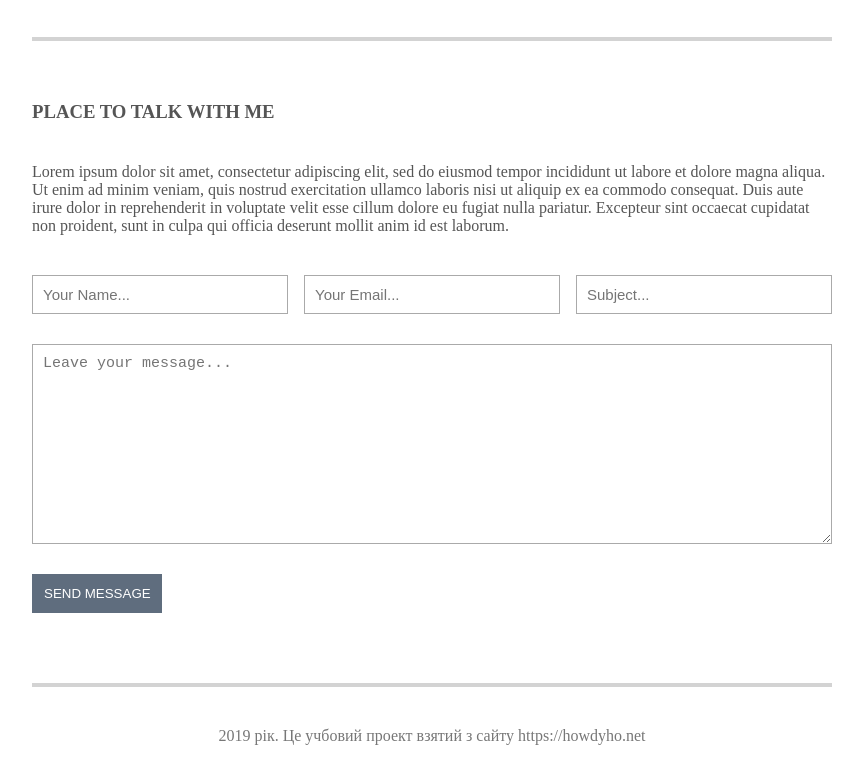
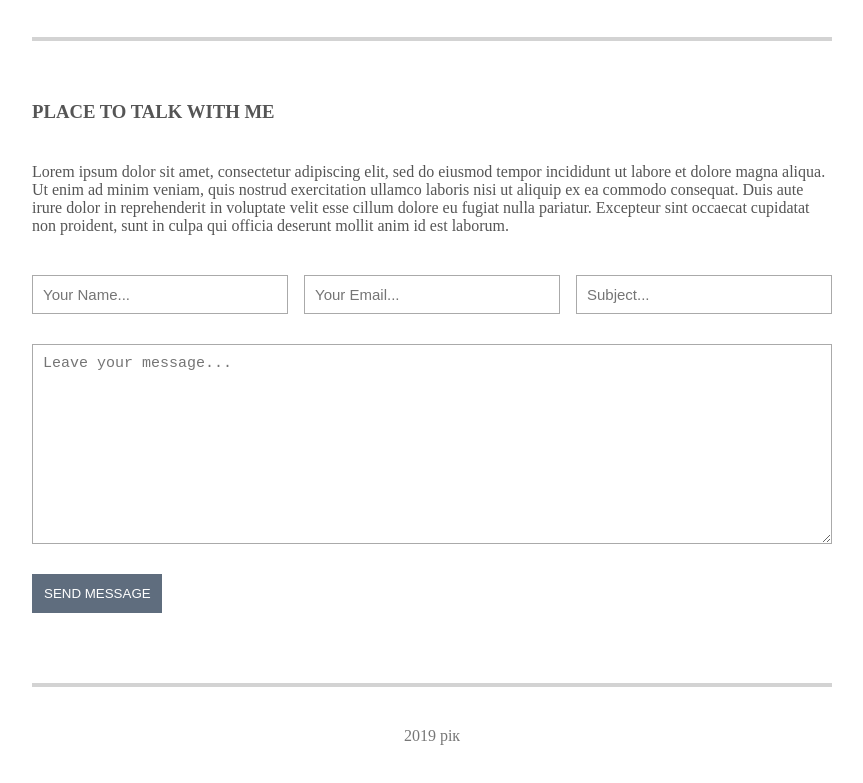
Before and after one commit to AndriyNovak/Web_Site, a plain HTML site: page site_photography_with_JS/index.html in a window 1280 px wide. Shown: the part 2826-3609 px from the top of the page, without its empty margins (368-1231 px from the left). Drawn offline with Linux system fonts and the light colour scheme.

Commit message:
Update index.html

```diff
--- a/site_photography_with_JS/index.html
+++ b/site_photography_with_JS/index.html
@@ -192,7 +192,7 @@
 			<div class="line"></div>
 		</section>
 
-		<div class="copyright wow fadeInUp">2019 рік. Це учбовий проект взятий з сайту  https://howdyho.net</div>
+		<div class="copyright wow fadeInUp">2019 рік</div>
 	</div>
 	</div>
 
```
